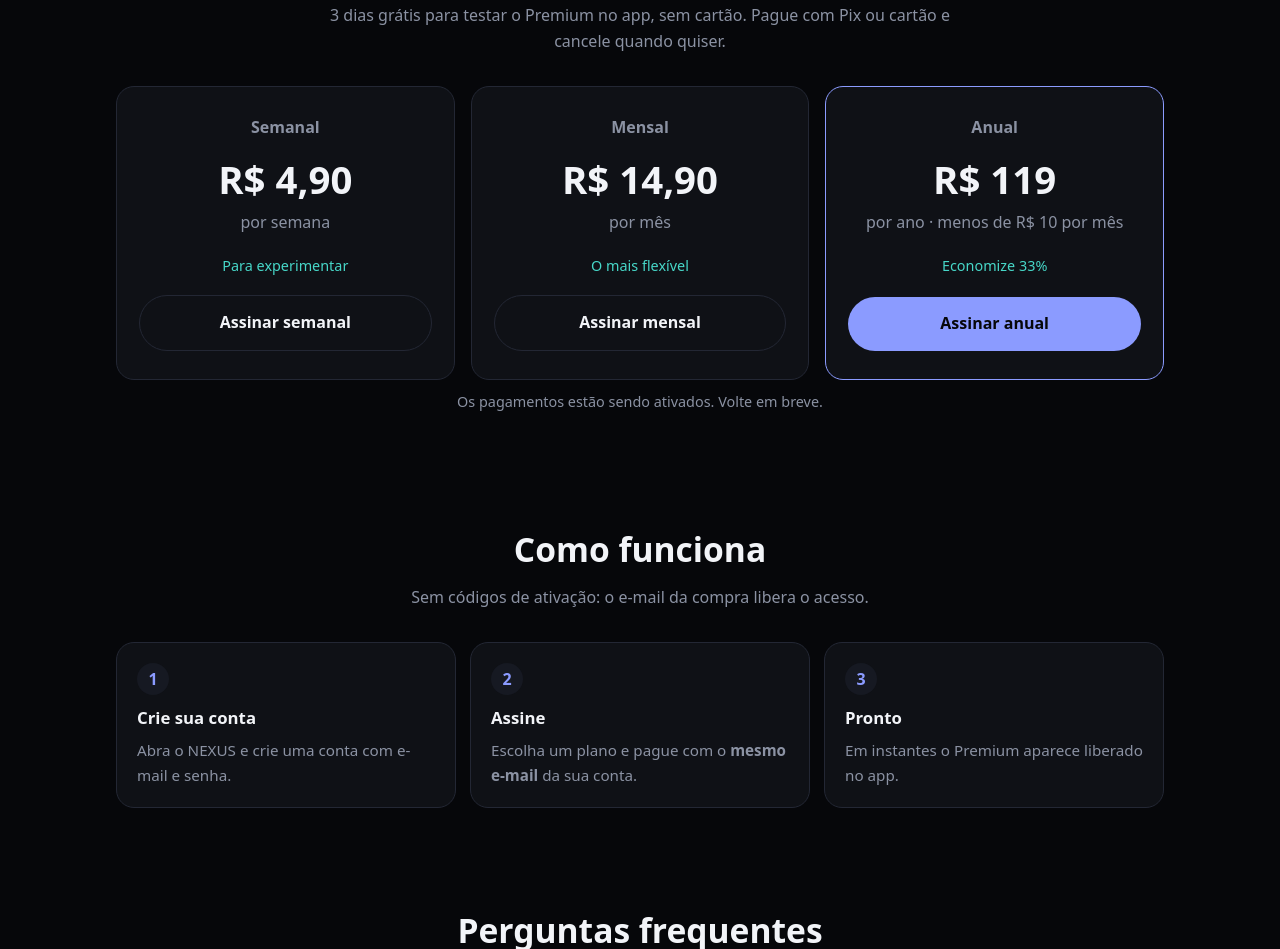
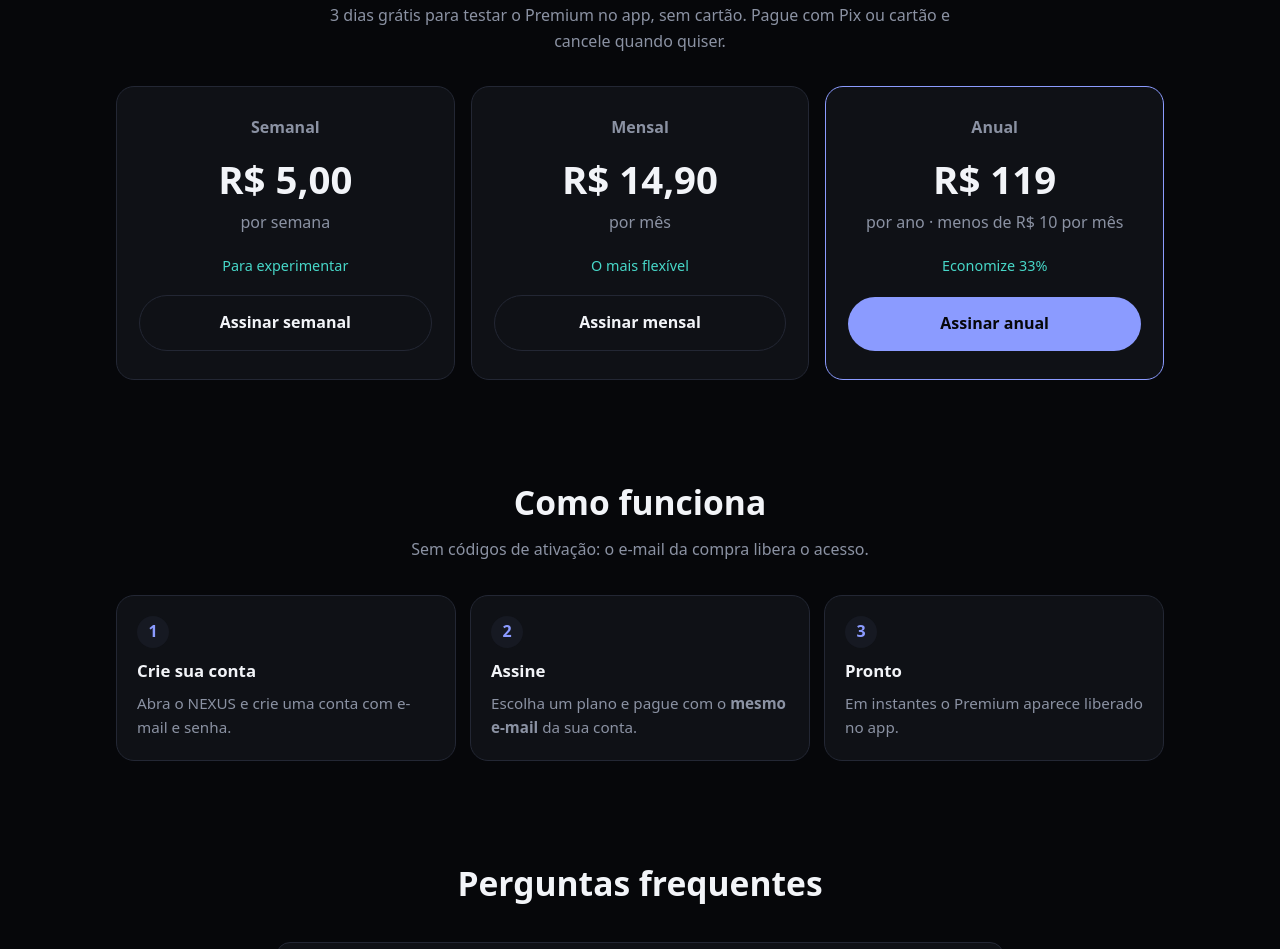
Before and after one commit to kalebks/nexus-app, a plain HTML site: page index.html in a window 1280 px wide. Shown: the part 1763-2712 px from the top of the page. Drawn offline with Linux system fonts and the light colour scheme.

Commit message:
Semanal a R$ 5,00 e links de pagamento
Co-Authored-By: Claude Opus 5.5 <noreply@anthropic.com>

```diff
--- a/index.html
+++ b/index.html
@@ -6,7 +6,7 @@
 <title>NEXUS — produtividade pessoal com IA</title>
 <meta name="description" content="NEXUS organiza tarefas, agenda, projetos, notas, hábitos, estudos, finanças e criação de conteúdo. O NEXUS Premium libera o Assistente de IA e o controle do computador.">
 <meta property="og:title" content="NEXUS — produtividade pessoal com IA">
-<meta property="og:description" content="Sua rotina, finanças e projetos num só app. Premium com Assistente de IA a partir de R$ 4,90 por semana.">
+<meta property="og:description" content="Sua rotina, finanças e projetos num só app. Premium com Assistente de IA a partir de R$ 5,00 por semana.">
 <meta property="og:image" content="icon.png">
 <link rel="icon" href="icon.png">
 <style>
@@ -132,7 +132,7 @@
       <div class="plans">
         <div class="card plan">
           <div class="name">Semanal</div>
-          <div class="price">R$ 4,90</div>
+          <div class="price">R$ 5,00</div>
           <div class="per">por semana</div>
           <div class="note">Para experimentar</div>
           <a class="btn ghost" data-plan="weekly" href="#planos">Assinar semanal</a>
@@ -188,7 +188,11 @@
 
 <script>
   // Links de pagamento da Kiwify (preencher quando os planos estiverem criados).
-  const CHECKOUT = { weekly: "", monthly: "", annual: "" };
+  const CHECKOUT = {
+    weekly: "https://pay.kiwify.com.br/PDp45b3",
+    monthly: "https://pay.kiwify.com.br/vgqqrRS",
+    annual: "https://pay.kiwify.com.br/0bbmx6g",
+  };
   let anyLink = false;
   document.querySelectorAll("[data-plan]").forEach((a) => {
     const url = CHECKOUT[a.dataset.plan];
```
